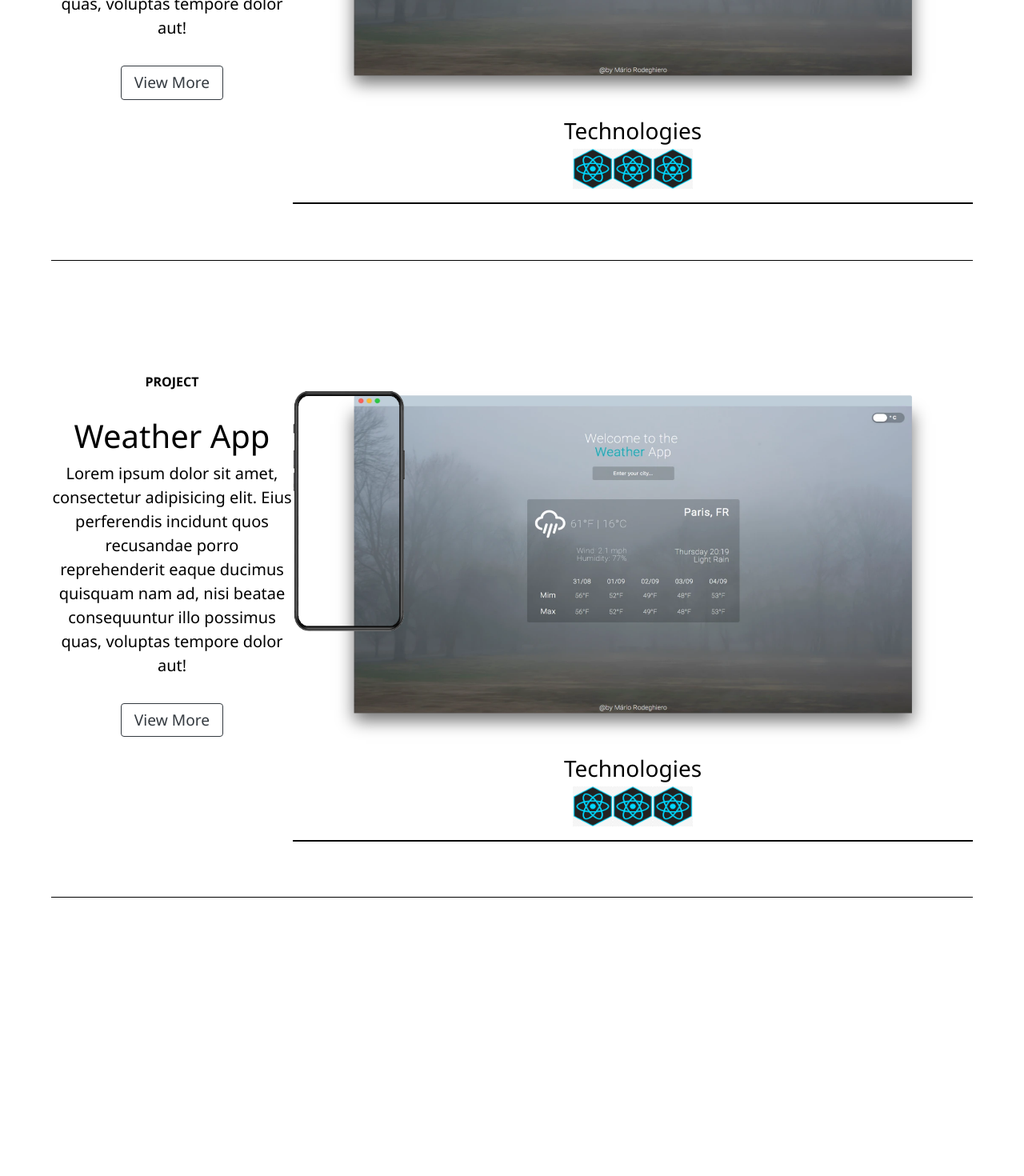
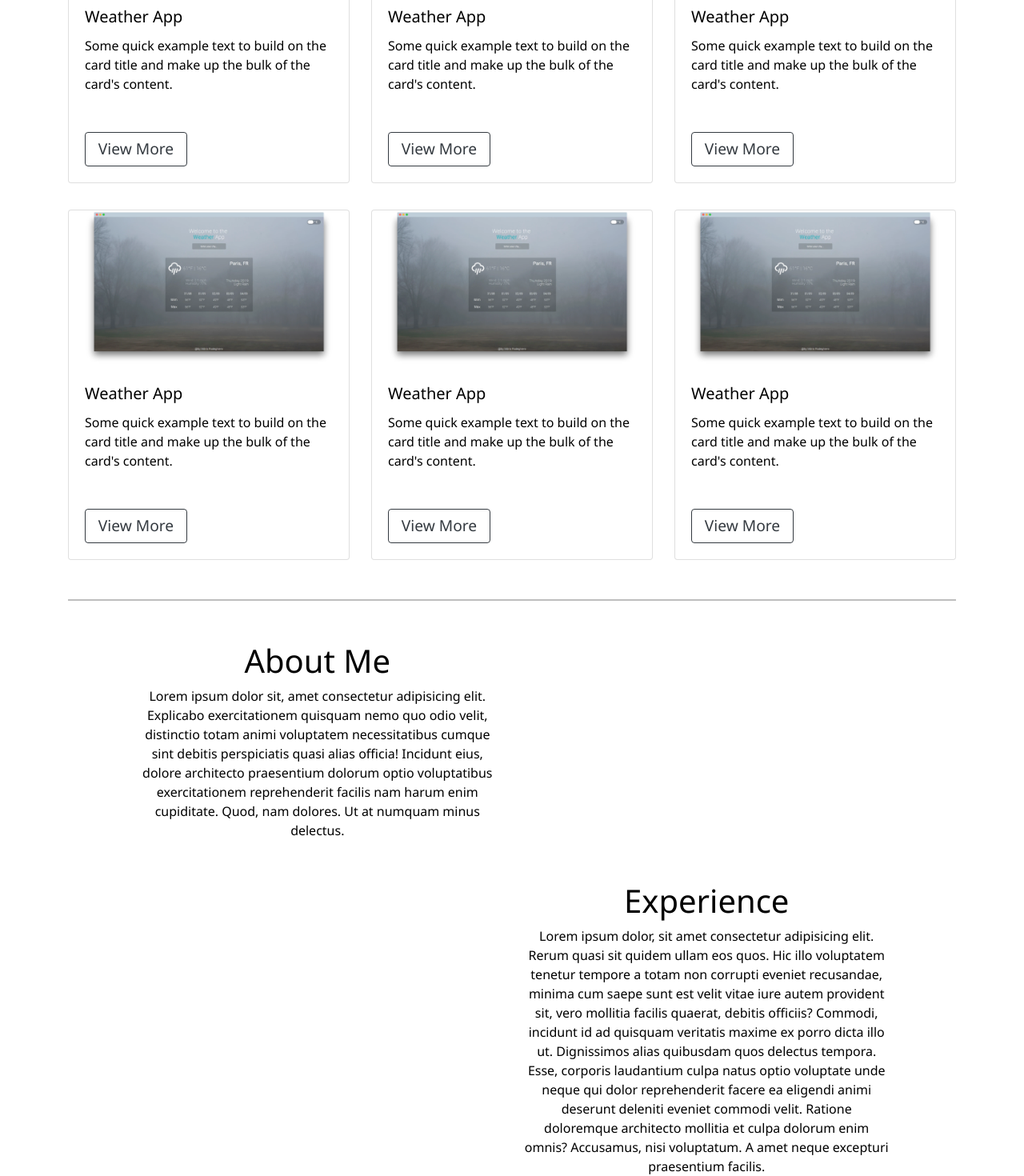
Before and after one commit to Drislio/Portfolio, a React (Create React App) app: page / in a window 1280 px wide. Shown: the part 1149-2619 px from the top of the page at 80% size. Before the commit the page ends 2335 px from the top, so only its background shows below. Built offline with nearby package versions, Linux system fonts and the light colour scheme.

Commit message:
Improving the about me page

```diff
--- a/src/App.js
+++ b/src/App.js
@@ -1,14 +1,16 @@
 import LandingPage from "./components/LandingPage/landingPage"
+import AboutMe from './components/AboutMePage/aboutMe'
 import Project from "./components/project/project"
 import 'bootstrap/dist/css/bootstrap.min.css';
+import Projects from "./components/projects/projects"
 
 
 function App() {
   return (
     <div>
       <LandingPage/>
-      <Project/>
-      <Project/>
+      <Projects/>
+      <AboutMe/>
     </div>
   )
 }
--- /dev/null
+++ b/src/components/AboutMePage/aboutMe.js
@@ -0,0 +1,27 @@
+import "../AboutMePage/aboutme.css"
+import image from "../../assets/eduImg.png"
+
+const AboutMe = () =>{
+    return (
+        <div>
+
+            <div className="container AboutMeContainer">
+
+             <h1 className="AboutMeHeading">About Me</h1>
+                Lorem ipsum dolor sit, amet consectetur adipisicing elit. Explicabo exercitationem quisquam nemo quo odio velit, distinctio totam animi voluptatem necessitatibus cumque sint debitis perspiciatis quasi alias officia! Incidunt eius, dolore architecto praesentium dolorum optio voluptatibus exercitationem
+                 reprehenderit facilis nam harum enim cupiditate. Quod, nam dolores. Ut at numquam minus delectus.
+
+
+            </div>
+            <div className="container Experience" >
+                <h1 className="AboutMeHeading">Experience</h1>
+                Lorem ipsum dolor, sit amet consectetur adipisicing elit. Rerum quasi
+                 sit quidem ullam eos quos. Hic illo voluptatem tenetur tempore a totam non corrupti eveniet recusandae, minima cum saepe sunt est velit vitae iure autem provident sit, vero mollitia facilis quaerat, debitis officiis? Commodi, incidunt id ad quisquam veritatis maxime ex porro dicta illo ut. Dignissimos alias quibusdam quos delectus tempora. Esse, corporis laudantium culpa natus optio voluptate unde neque qui dolor reprehenderit facere ea eligendi animi deserunt deleniti eveniet commodi velit. Ratione doloremque architecto mollitia et culpa dolorum enim omnis? Accusamus,
+                 nisi voluptatum. A amet neque excepturi praesentium facilis.
+            </div>
+        </div>
+
+    )
+}
+
+export default AboutMe
--- /dev/null
+++ b/src/components/AboutMePage/aboutme.css
@@ -0,0 +1,17 @@
+.AboutMeHeading{
+    text-align: center;
+
+}
+.container.AboutMeContainer{
+    width: 38%;
+    margin-left: 12%;
+    text-align: center;
+    margin-top: 4%;
+}
+.container.Experience{
+    margin-top: 4%;
+    margin-right: 12%;
+    width: 38%;
+    text-align: center;
+
+}
--- /dev/null
+++ b/src/components/projects/cards.js
@@ -0,0 +1,21 @@
+import {Card, Button} from 'react-bootstrap'
+import ProjectImg from "../../assets/WeatherApp.webp"
+
+const Cards = () =>{
+    return(
+      <div className="cards">
+    <Card style={{ width: '22rem'}}>
+  <Card.Img variant="top" src={ProjectImg}/>
+  <Card.Body>
+    <Card.Title>Weather App</Card.Title>
+    <Card.Text>
+      Some quick example text to build on the card title and make up the bulk of
+      the card's content.
+    </Card.Text>
+    <Button id="btnGetcv" variant="outline-dark">View More</Button>
+  </Card.Body>
+</Card>
+</div>
+    )
+}
+export default Cards
--- /dev/null
+++ b/src/components/projects/projects.css
@@ -0,0 +1,13 @@
+.projects{
+    display: flex;
+    justify-content: space-between;
+    flex-wrap: wrap;
+    margin-top: 10%;
+}
+#projectHeading{
+    text-align: center;
+    margin-top: 5%;
+}
+.cards{
+    margin-bottom: 3%;
+}
--- /dev/null
+++ b/src/components/projects/projects.js
@@ -0,0 +1,21 @@
+import "../projects/projects.css"
+import Card from "../projects/cards"
+
+const Projects =() =>{
+    return (
+        <div className='container'>
+            <h1 id="projectHeading">Projects</h1>
+            <div className='projects'>
+                <Card/>
+                <Card/>
+                <Card/>
+                <Card/>
+                <Card/>
+                <Card/>
+            </div>
+            <hr/>
+        </div>
+    )
+}
+
+export default Projects
```
Also changed, not shown: src/assets/eduImg.png (added).
